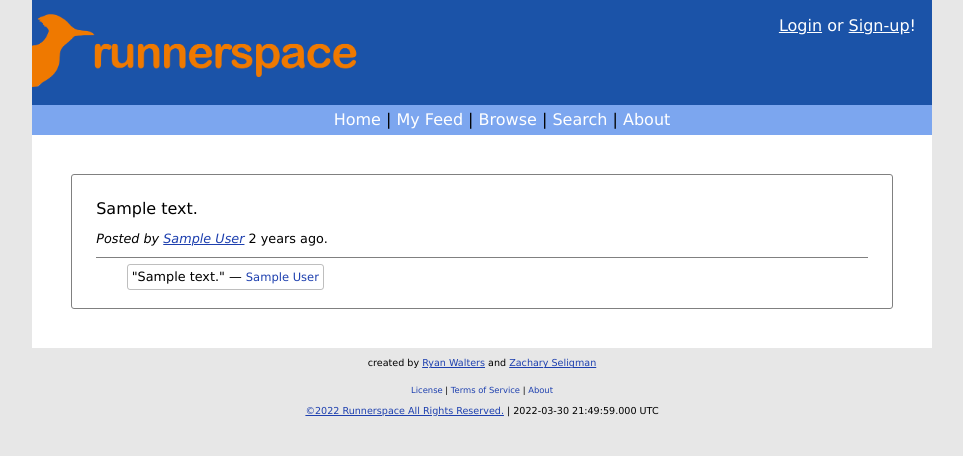
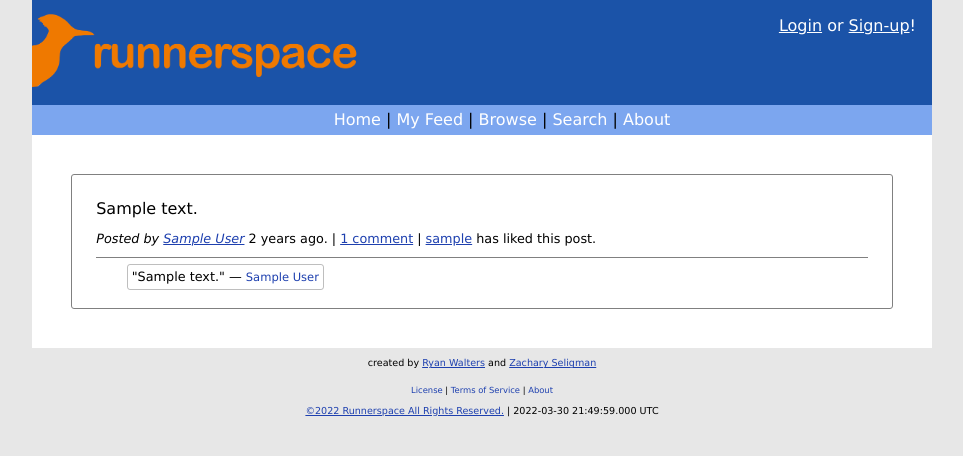
Before and after one commit to Xevion/runnerspace, a Flask app: page /post/1 in a window 1280 px wide. Shown: the top 456 px of the page, without its empty margins (158-1121 px from the left). Run offline with Flask 2, Linux system fonts and the light colour scheme; tables that the repository leaves empty hold one stand-in row (values such as "Sample post"); some libraries are stand-ins or nearby versions.

Commit message:
Add likes/comment counts + like button to individual post viewer
- Only render in jQuery and likes script when a user is logged in
- Possibly we should show the like button but redirect to login page?

```diff
--- a/templates/pages/feed.html
+++ b/templates/pages/feed.html
@@ -1,7 +1,9 @@
 {% extends 'layouts/index.html' %}
 {% from 'macros.html' import render_field %}
-{% set use_jquery = true %}
-{% set use_likes = true %}
+{% if current_user.is_authenticated %}
+    {% set use_jquery = true %}
+    {% set use_likes = true %}
+{% endif %}
 
 {% block content %}
     {% if current_user.is_authenticated %}
--- a/templates/pages/post.html
+++ b/templates/pages/post.html
@@ -1,18 +1,28 @@
 {% extends 'layouts/index.html' %}
+{% set use_jquery = true %}
+{% set use_likes = true %}
+
 {% block content %}
-    <div class="post-box">
+    <div id="post-{{ post.id }}" class="post-box">
+        {% if current_user.is_authenticated %}
+            <i class="fas fa-heart {% if current_user.has_liked_post(post.id) %}liked{% endif %}" onclick="like({{ post.id }})"></i>
+        {% endif %}
         {{ post.text }}
         <br>
         <div class="post-author">
-            <em>Posted by <a href="{{ url_for('main.view_user', username=post.author.username) }}">{{ post.author.name }}</a></em> <span
-                title="{{ post.date_posted }}">{{ post.get_time_ago() }} ago</span>.
+            {% with comment_count = post.comments|length %}
+                <em>Posted by <a href="{{ url_for('main.view_user', username=post.author.username) }}">{{ post.author.name }}</a></em>
+                <span title="{{ post.date_posted }}">{{ post.get_time_ago() }} ago</span>. |
+                <a href="{{ url_for('main.view_post', post_id=post.id) }}"><span> {{ comment_count }} comment{{ comment_count|pluralize }}</span></a>
+                | <span class="post-like-status">{{ post.get_like_text()|safe }}</span>
+            {% endwith %}
         </div>
         <div class="post-comments">
             {% if current_user.is_authenticated %}
                 <div class="post-comment add-comment">
                     <form method="POST" action="{{ url_for('forms.add_comment', post_id=post.id) }}">
                         {{ form.csrf_token }}
-                        {{ form.text }}<input type=submit value="Add Comment">
+                        {{ form.text()|safe }}<input type=submit value="Add Comment">
                     </form>
                 </div>
             {% endif %}
```
